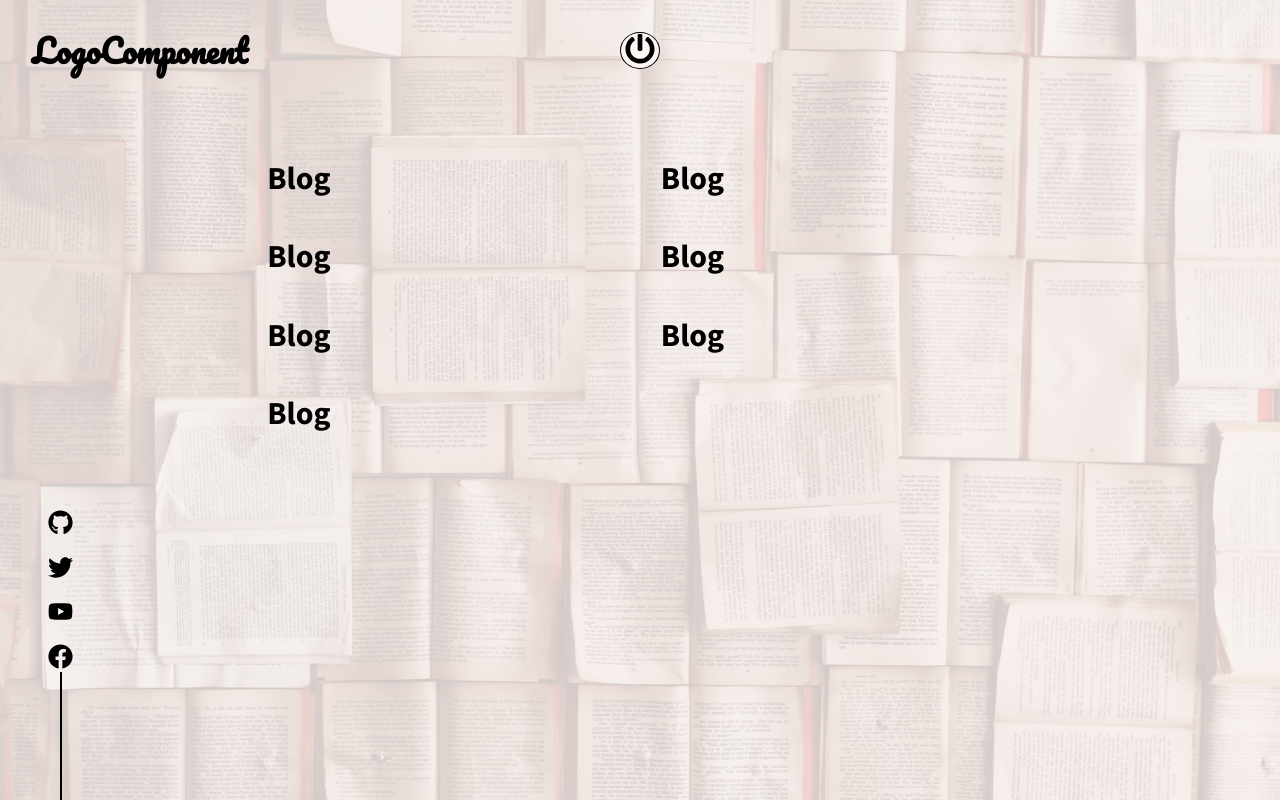
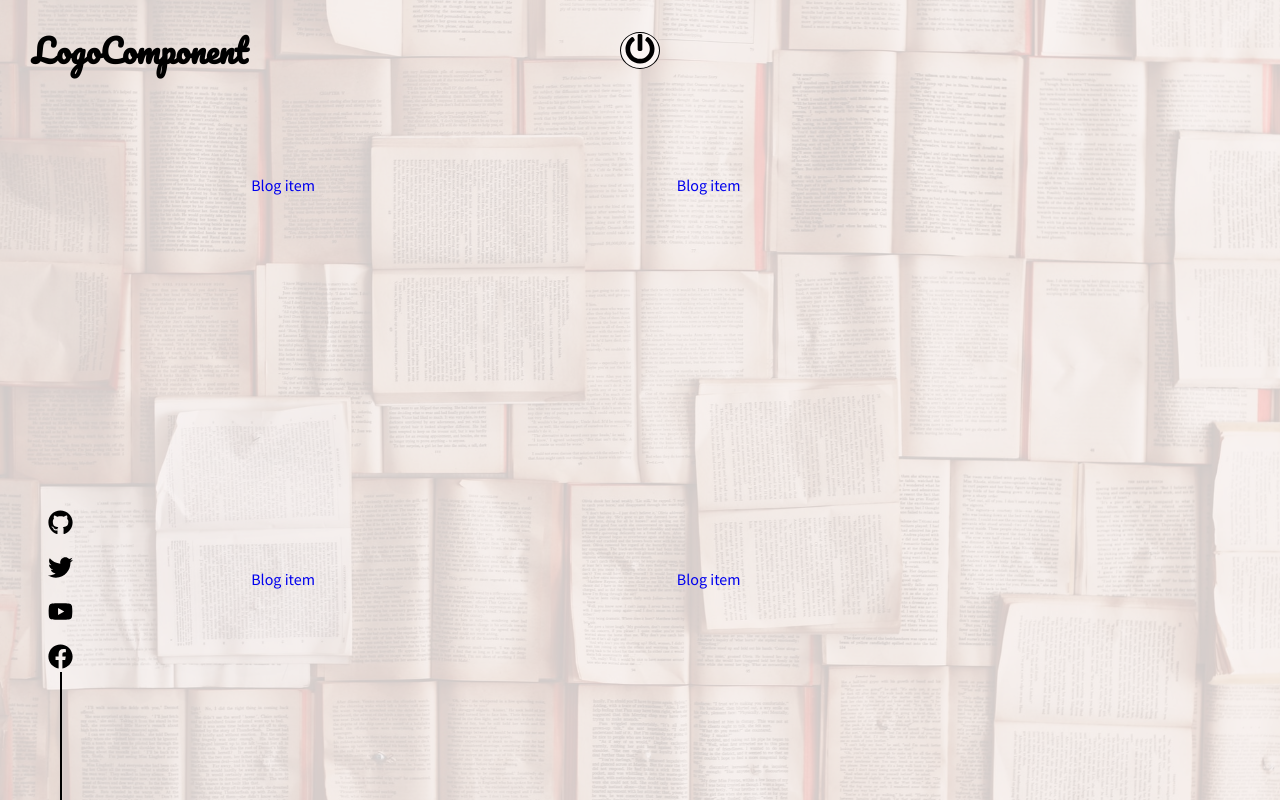
Before and after one commit to ramziddinolimov/React-Portfolio, a React (Create React App) app: page /blog in a window 1280 px wide. Shown: the top 800 px of the page. Built offline with nearby package versions, Linux system fonts and the light colour scheme.

Commit message:
blog component started

```diff
--- a/src/App.css
+++ b/src/App.css
@@ -12,6 +12,10 @@
     animation: App-logo-spin infinite 20s linear;
   }
 }
+
+/* main {
+
+} */
 
 .App-header {
   background-color: #282c34;
--- /dev/null
+++ b/src/components/BlogComponent.js
@@ -0,0 +1,20 @@
+import React from 'react'
+import { NavLink } from 'react-router-dom'
+import styled from 'styled-components'
+
+const Box = styled(NavLink)`
+width: calc(10rem + 15vw);
+text-decoration: none;
+height: 20rem;
+padding: 1rem;
+`
+
+const BlogComponent = () => {
+  return (
+    <Box to="/">
+      Blog item
+    </Box>
+  )
+}
+
+export default BlogComponent
--- a/src/components/BlogPage.js
+++ b/src/components/BlogPage.js
@@ -5,6 +5,8 @@ import img from "../assets/Images/patrick-tomasso-Oaqk7qqNh_c-unsplash.jpg"
 import LogoComponent from '../subComponents/LogoComponent'
 import PowerButton from '../subComponents/PowerButton'
 import SocialIcons from '../subComponents/SocialIcons'
+import {Blogs} from '../data/BlogData'
+import BlogComponent from './BlogComponent'
 
 
 const MainContainer = styled.div`
@@ -46,13 +48,11 @@ function BlogPage() {
             <SocialIcons />
             <Center>
               <Grid>
-                <h1>Blog</h1>
-                <h1>Blog</h1>
-                <h1>Blog</h1>
-                <h1>Blog</h1>
-                <h1>Blog</h1>
-                <h1>Blog</h1>
-                <h1>Blog</h1>
+                {
+                  Blogs.map(blog => {
+                   return <BlogComponent key={blog.id} blog={blog} />
+                  })
+                }
               </Grid>
             </Center>
         </Container>
```
